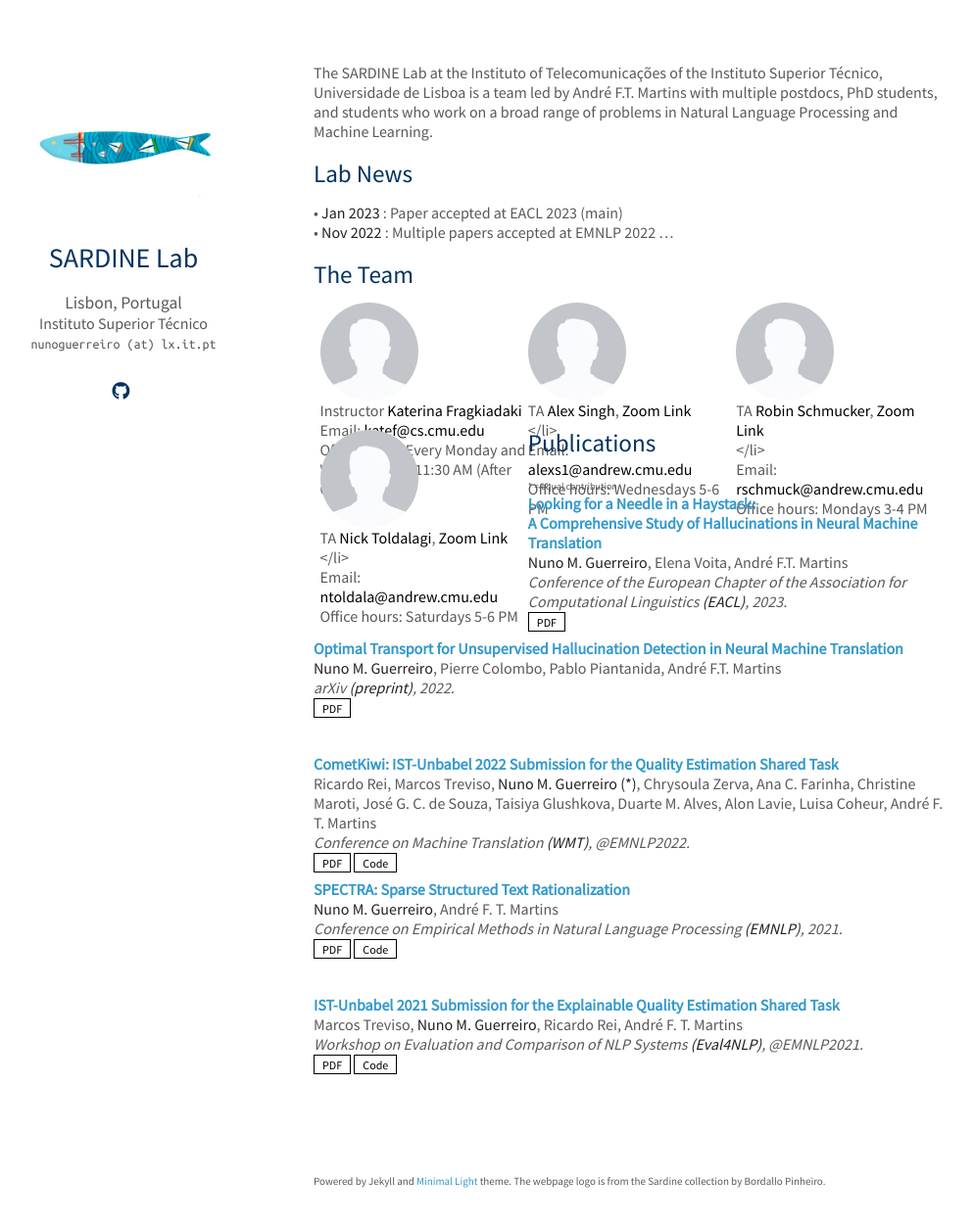
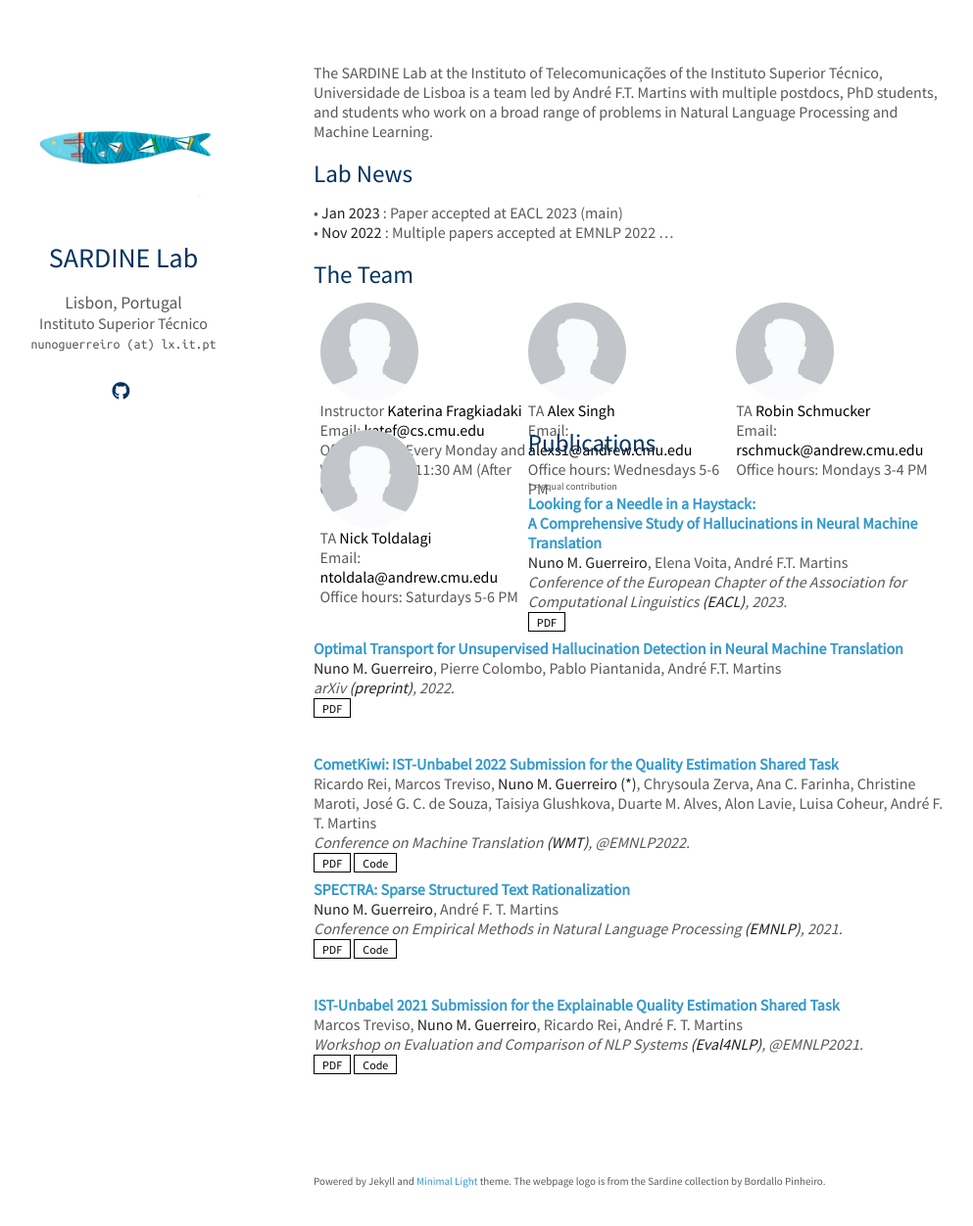
Before and after one commit to sardine-cs/sardine-cs.github.io, a Jekyll site: the page built from index.md, in a window 1280 px wide and 1284 px high. Shown: the top 1252 px of the window at 98% size, without its empty margins (150-1143 px from the left). Built offline with Jekyll 4.4.1, drawn with Linux system fonts in a browser that asks for light colours; nearby versions of some CDN libraries; a style sheet for code colours, icons or effects is not loaded.

```diff
--- a/_includes/staff.html
+++ b/_includes/staff.html
@@ -29,7 +29,7 @@
       <a href="{{ instructor.url }}" target="_blank"><img src="{{ instructor.image | prepend: '/assets/img/' | relative_url }}" /></a>
       {% endif %}
       <ul class="instructor-info">
-        <li><span>TA</span> <a href="{{ instructor.url }}" target="_blank">{{ instructor.name }}</a>, <a href="{{ instructor.zoom }}" target="_blank">Zoom Link</a></li></li>
+        <li><span>TA</span> <a href="{{ instructor.url }}" target="_blank">{{ instructor.name }}</a></li>
         <li><span>Email:</span> <a href="mailto:{{ instructor.email | encode_email }}" target="_blank">{{ instructor.email }}</a></li>
         <li><span>Office hours:</span> {{ instructor.office-hours }}</li>
       </ul>
```
